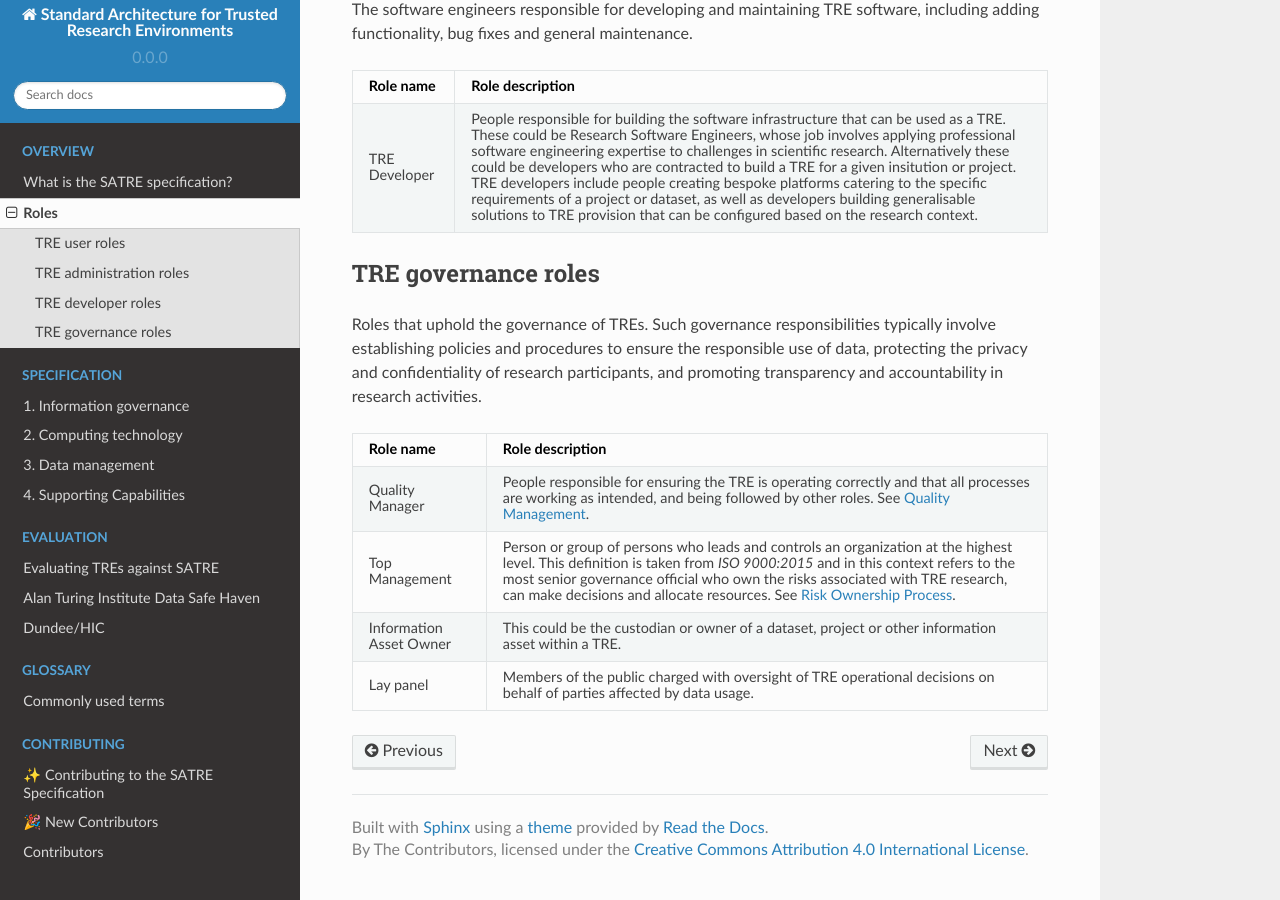
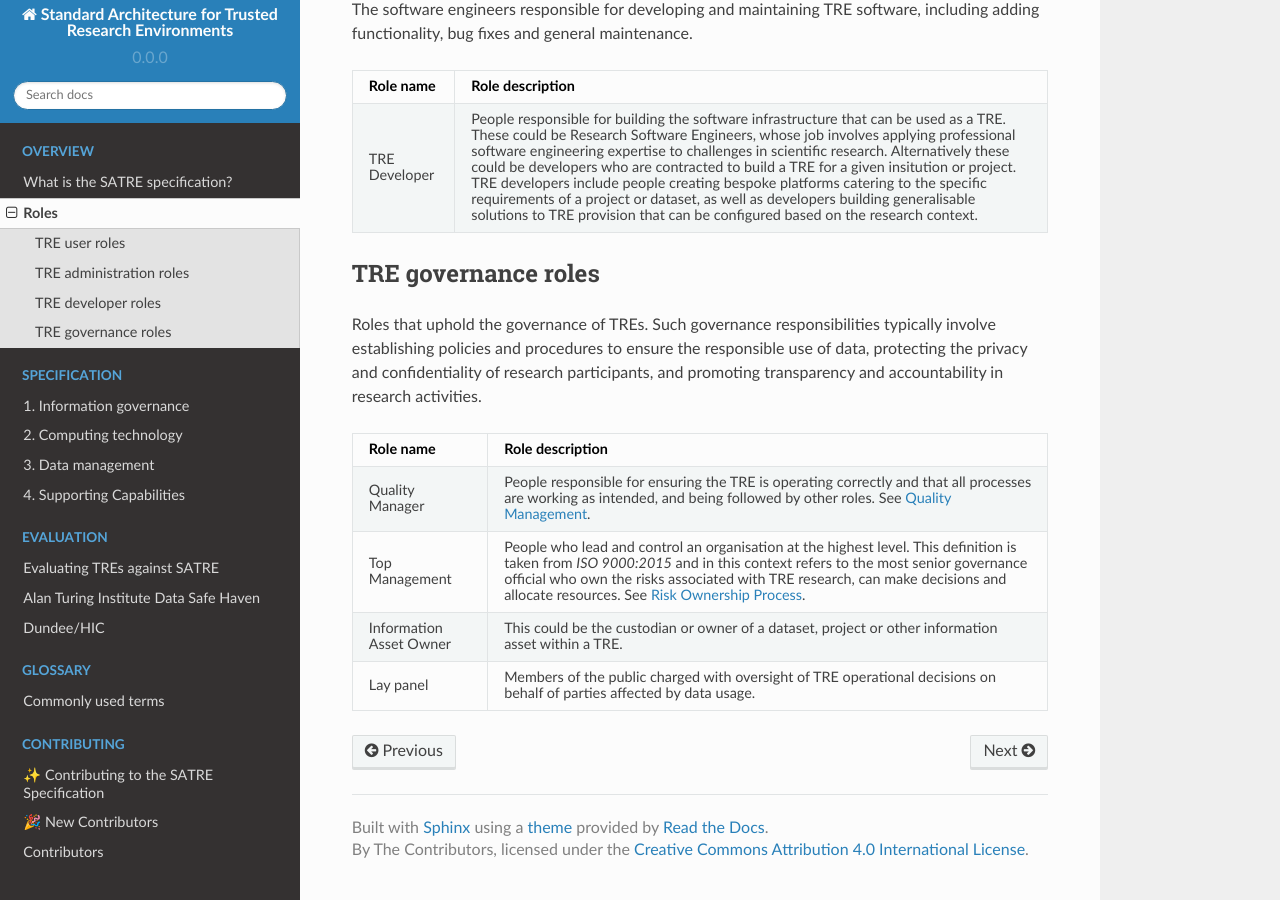
Before and after one commit to sa-tre/satre-specification, a Sphinx documentation site: the page built from docs/source/roles.md, in a window 1280 px wide and 900 px high, scrolled down 1132 px. Built offline with Sphinx 7.4.7 and the Read the Docs theme 2.0.0, drawn with Linux system fonts in a browser that asks for light colours.

Commit message:
tidy top management

```diff
--- a/docs/source/roles.md
+++ b/docs/source/roles.md
@@ -79,7 +79,7 @@ Such governance responsibilities typically involve establishing policies and pro
 * - Quality Manager
   - People responsible for ensuring the TRE is operating correctly and that all processes are working as intended, and being followed by other roles. See {ref}`quality_management`.
 * - Top Management
-  - Person or group of persons who leads and controls an organization at the highest level. This definition is taken from *ISO 9000:2015* and in this context refers to the most senior governance official who own the risks associated with TRE research, can make decisions and allocate resources. See {ref}`risk_ownership_process`.
+  - People who lead and control an organisation at the highest level. This definition is taken from *ISO 9000:2015* and in this context refers to the most senior governance official who own the risks associated with TRE research, can make decisions and allocate resources. See {ref}`risk_ownership_process`.
 * - Information Asset Owner
   - This could be the custodian or owner of a dataset, project or other information asset within a TRE.
 * - Lay panel
```
